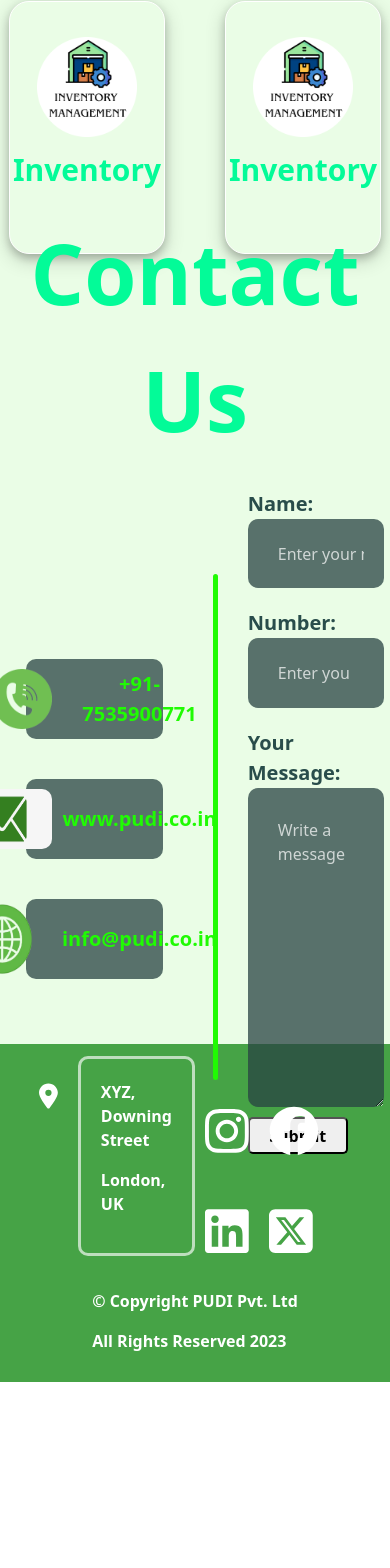
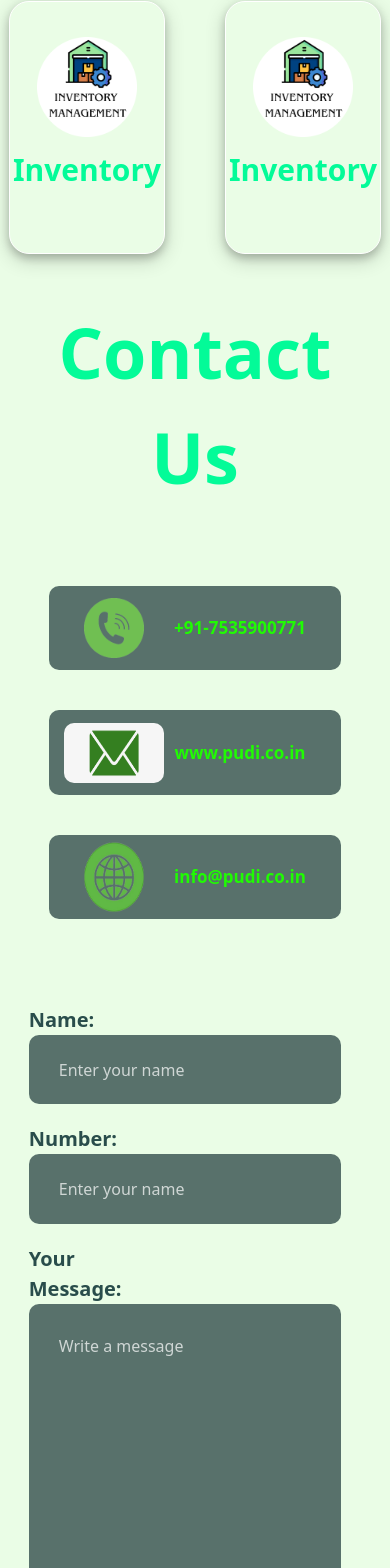
Before and after one commit to Hardikaz/PUDI, a React (Create React App) app in the folder pudi-app/: page / in a window 390 px wide. Shown: the part 3176-4744 px from the top of the page. Before the commit the page ends 4558 px from the top, so only its background shows below. Built offline with nearby package versions, Linux system fonts and the light colour scheme.

Commit message:
Responsivenss till Contact Us

```diff
--- a/pudi-app/src/App.css
+++ b/pudi-app/src/App.css
@@ -568,4 +568,36 @@ display: flex;
   .Card{
     width: 40vw;
   }
+
+  /* Contact  us*/
+
+  .contactUs{
+    height: 170vh;
+  }
+  .contactUs p{
+    font-size:70px ;
+    padding-top: 100px;
+  }
+
+  .contactUs-body{
+    grid-template-columns: auto;
+  }
+  .contactUs-body .divider{
+    display: none;
+  }
+
+  .contactUs .contactUs-body ul li{
+    height: 10vh;
+    width: 75vw;
+    font-size: 50px;
+  }
+  .contactUs .contactUs-body .contactUs-info{
+    font-size: 17px;
+  }
+  .contactUs .contactUs-body .contactUs-body-form form .input{
+  width: 80vw;
 }
+.contactUs .contactUs-body .contactUs-body-form form .input-area{
+  width: 80vw;
+}
+}
```
